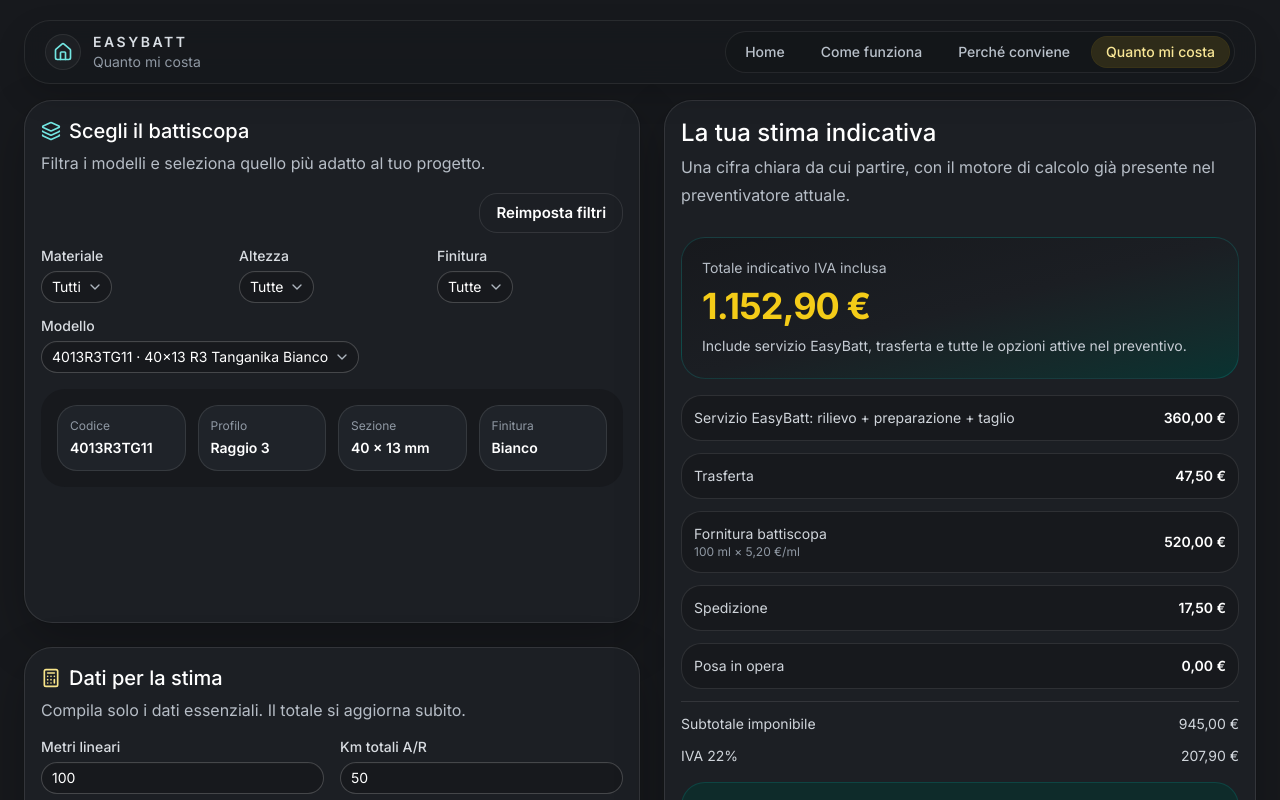
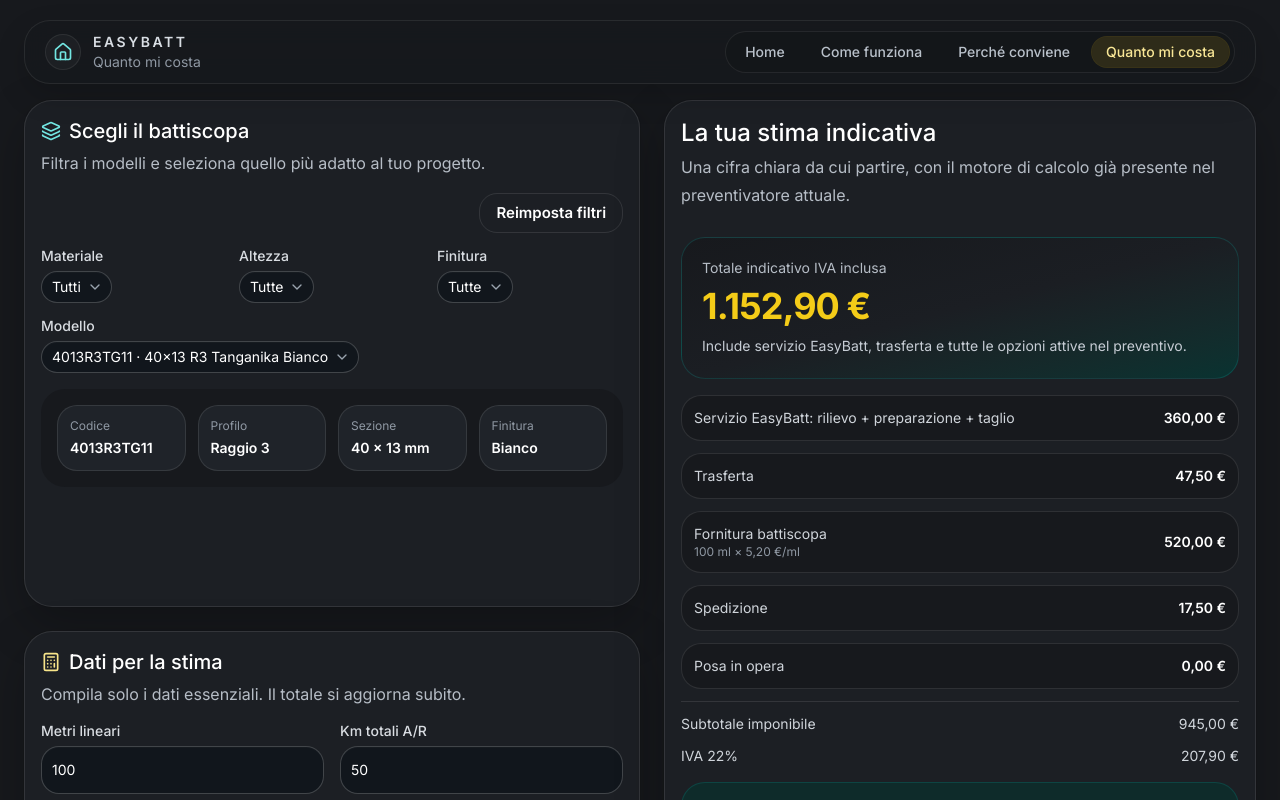
Before and after one commit to FalegnameriaSpini/easybatt-webapp, a Next.js app: page /quanto-mi-costa in a window 1280 px wide. Shown: the top 800 px of the page. Built offline with nearby package versions, Linux system fonts and the light colour scheme.

Commit message:
Easybatt_app_v5

```diff
--- a/app/quanto-mi-costa/page.js
+++ b/app/quanto-mi-costa/page.js
@@ -67,6 +67,30 @@ function getShippingPrice(weightKg) {
 function unique(array) {
   return Array.from(new Set(array));
 }
+
+const fieldClassName =
+  "h-12 rounded-2xl !border !border-white/20 !bg-[#11161C] !text-white " +
+  "shadow-[inset_0_1px_0_rgba(255,255,255,0.02)] transition-all duration-200 " +
+  "hover:!border-[#10B7B3]/45 hover:!bg-[#141B22] " +
+  "focus-visible:!border-[#10B7B3] focus-visible:!bg-[#141B22] focus-visible:!ring-2 focus-visible:!ring-[#10B7B3]/25 focus-visible:!outline-none " +
+  "data-[state=open]:!border-[#10B7B3] data-[state=open]:!bg-[#141B22] data-[state=open]:!ring-2 data-[state=open]:!ring-[#10B7B3]/25 " +
+  "[&_svg]:text-[#9AA4AF] hover:[&_svg]:text-[#C7F3F1] data-[state=open]:[&_svg]:text-[#72E6E2]";
+
+const inputClassName =
+  "h-12 rounded-2xl !border !border-white/20 !bg-[#11161C] !text-white " +
+  "shadow-[inset_0_1px_0_rgba(255,255,255,0.02)] transition-all duration-200 " +
+  "hover:!border-[#10B7B3]/45 hover:!bg-[#141B22] " +
+  "focus-visible:!border-[#10B7B3] focus-visible:!bg-[#141B22] focus-visible:!ring-2 focus-visible:!ring-[#10B7B3]/25 focus-visible:!outline-none " +
+  "placeholder:!text-[#95A0AB]";
+
+const selectContentClassName =
+  "rounded-2xl !border !border-white/10 !bg-[#11161C] !text-white shadow-[0_18px_40px_rgba(0,0,0,0.28)]";
+
+const selectItemClassName =
+  "rounded-xl px-2.5 py-2 text-[#D7DCE2] " +
+  "focus:bg-[#10B7B3]/10 focus:text-white " +
+  "data-[state=checked]:bg-white/5 data-[state=checked]:text-white " +
+  "[&_svg]:text-[#72E6E2]";
 
 function TopNavCosto() {
   return (
@@ -186,18 +210,6 @@ export function EasyBattQuantoMiCostaPage() {
   };
 
   const effectiveSelectedCode = selectedModel?.code ?? MODELS[0].code;
-
-  const fieldClassName =
-    "rounded-2xl !border-white/20 !bg-[#17191D] !text-white shadow-[inset_0_1px_0_rgba(255,255,255,0.02)] transition-all duration-200 hover:!border-[#10B7B3]/40 hover:!bg-[#1A1D22] focus-visible:!border-[#10B7B3] focus-visible:!ring-2 focus-visible:!ring-[#10B7B3]/20 focus-visible:!outline-none data-[state=open]:!border-[#10B7B3] data-[state=open]:!ring-2 data-[state=open]:!ring-[#10B7B3]/20 [&_svg]:!text-[#AEB6BF] hover:[&_svg]:!text-[#C7F3F1] data-[state=open]:[&_svg]:!text-[#72E6E2] data-[placeholder]:!text-[#AEB6BF]";
-
-  const selectContentClassName =
-    "rounded-2xl border border-white/10 bg-[#1A1D22] text-white shadow-[0_18px_40px_rgba(0,0,0,0.28)] ring-1 ring-[#10B7B3]/8";
-
-  const selectItemClassName =
-    "rounded-xl px-2.5 py-2 text-[#D7DCE2] focus:bg-[#10B7B3]/12 focus:text-white data-[state=checked]:bg-white/[0.06] data-[state=checked]:text-white [&_svg]:text-[#72E6E2]";
-
-  const inputClassName =
-    "rounded-2xl !border-white/20 !bg-[#17191D] !text-white shadow-[inset_0_1px_0_rgba(255,255,255,0.02)] transition-all duration-200 hover:!border-[#10B7B3]/40 hover:!bg-[#1A1D22] focus-visible:!border-[#10B7B3] focus-visible:!ring-2 focus-visible:!ring-[#10B7B3]/20 focus-visible:!outline-none placeholder:!text-[#AEB6BF]";
 
   const switchClassName =
     "data-[state=unchecked]:bg-[#2A2E34] data-[state=unchecked]:border-white/10 data-[state=checked]:bg-[#10B7B3] data-[state=checked]:border-[#10B7B3]/40";
```
